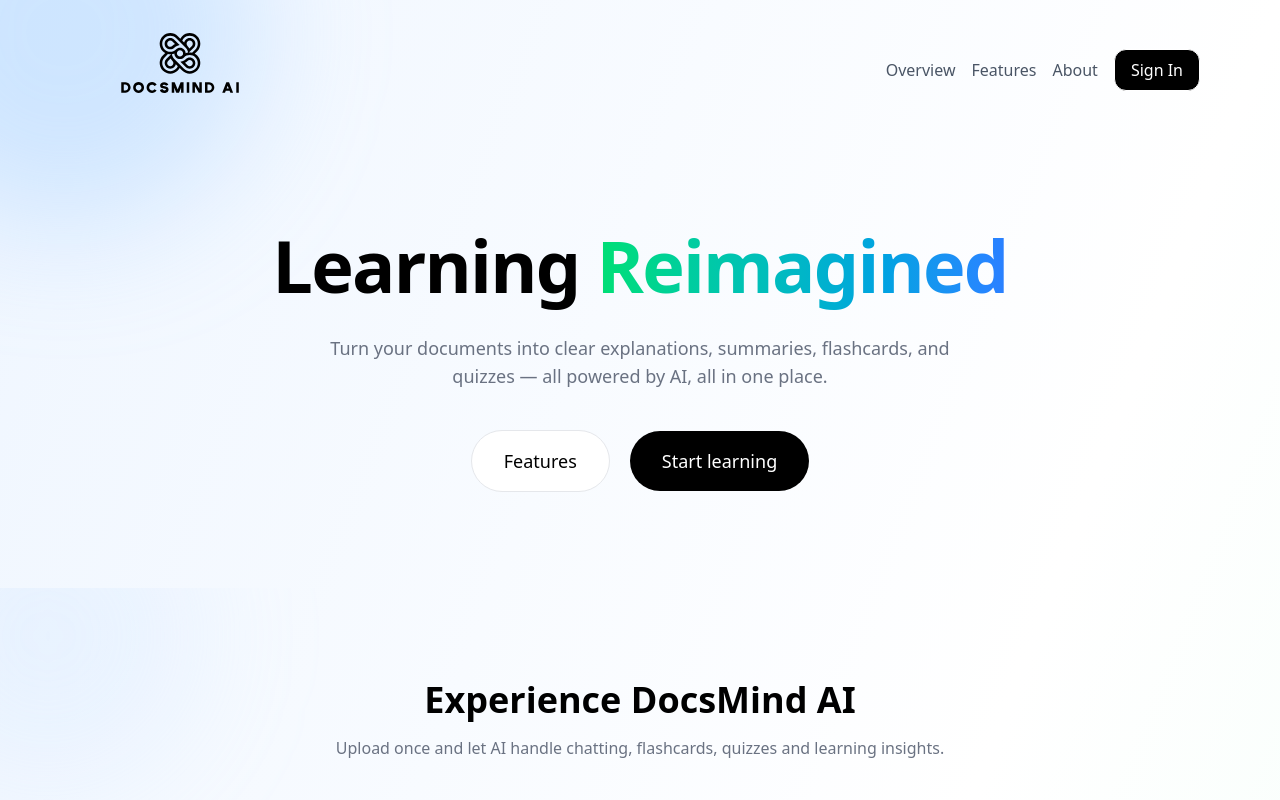
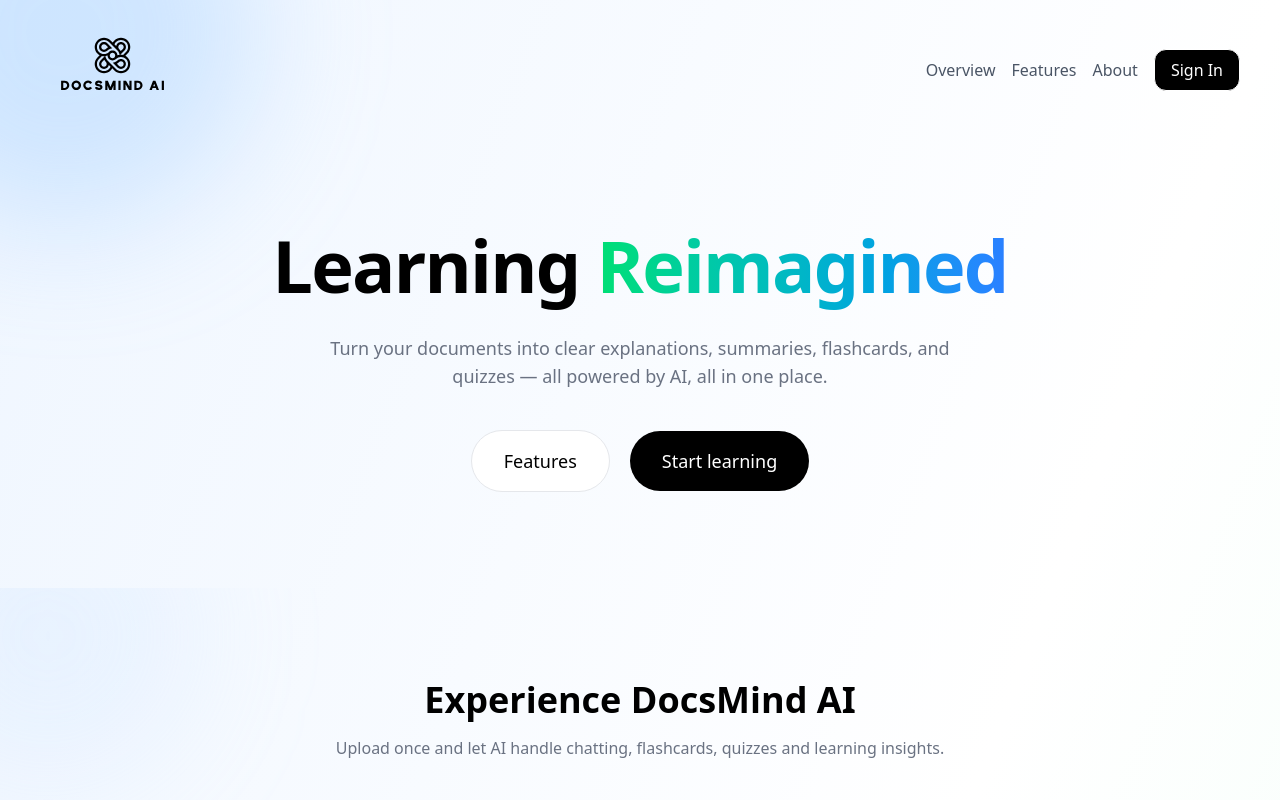
Before and after one commit to Shravani-Thoke/DocsMind, a React (Vite) app in the folder frontend/: page / in a window 1280 px wide. Shown: the top 800 px of the page. Built offline with nearby package versions, Linux system fonts and the light colour scheme; no server answers.

Commit message:
Final Commit

```diff
--- a/frontend/src/pages/Landing/Nav.jsx
+++ b/frontend/src/pages/Landing/Nav.jsx
@@ -5,8 +5,8 @@ import { Link } from "react-router-dom";
 const Nav = () => {
   return (
     <div className="w-full">
-      <nav className="flex items-center justify-between px-4 sm:px-8 lg:px-20">
-        <div className="h-20 w-28 overflow-hidden sm:h-28 sm:w-40 lg:h-35 lg:w-50">
+      <nav className="flex items-center justify-between px-0 sm:px-8 lg:pr-10 ">
+        <div className="h-10 w-18 overflow-hidden sm:h-28 sm:w-40 lg:h-35 ">
         <img className="h-full w-full object-cover object-center" src={logo} alt="DocsMind AI Logo" />
         </div>
 
```
